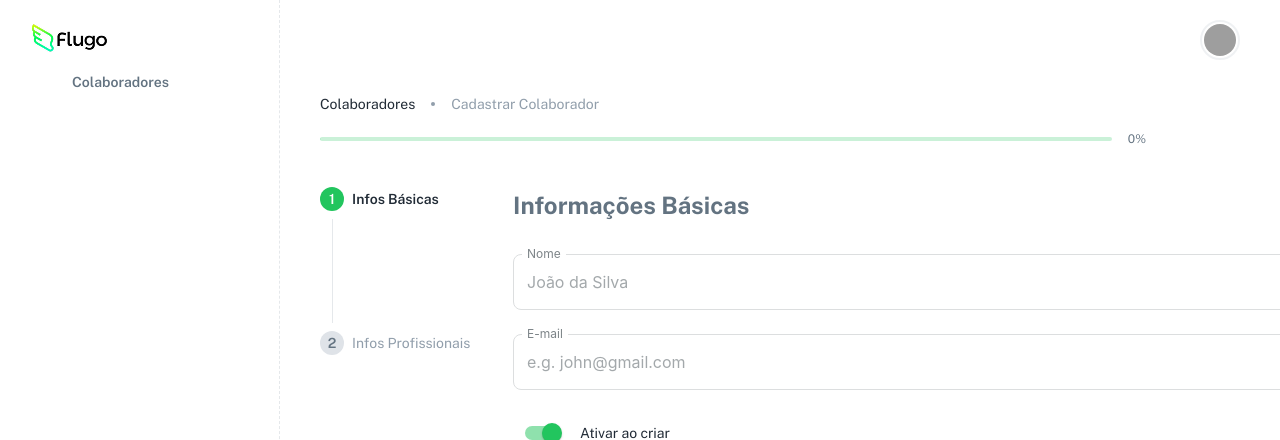
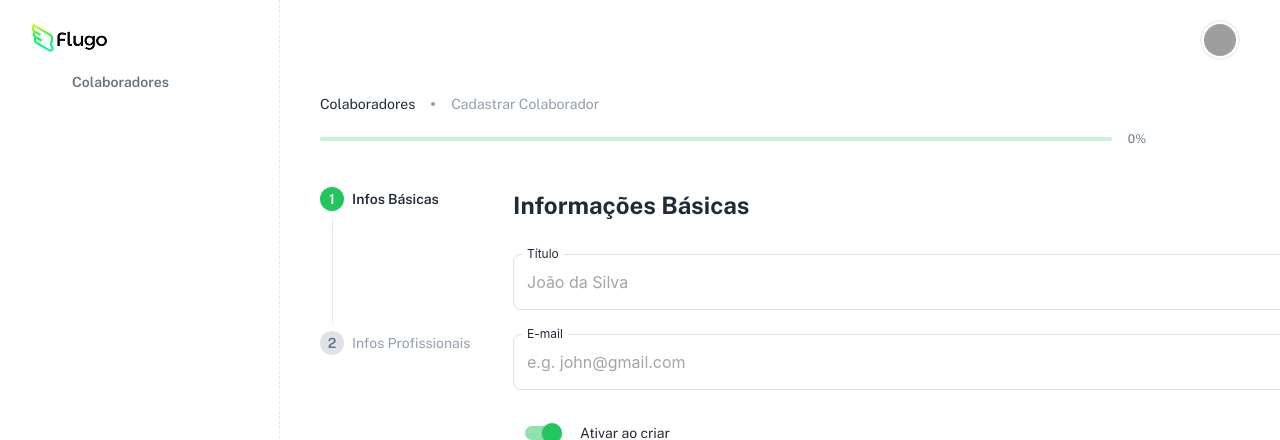
Before and after one commit to jampdroRomano/employee-onboarding-wizard, a React (Vite) app: page /criar in a window 1280 px wide. Shown: the top 440 px of the page. Built offline with nearby package versions, Linux system fonts and the light colour scheme; grey boxes are pictures that could not be loaded; some icons are missing.

Commit message:
feat: enhance AppTextField styling; update BasicInfoForm and ProfessionalInfoForm to improve user experience and validation

```diff
--- a/src/components/common/AppTextField.tsx
+++ b/src/components/common/AppTextField.tsx
@@ -1,4 +1,3 @@
-// src/components/common/AppTextField.tsx
 import { TextField } from '@mui/material';
 import type { TextFieldProps, InputLabelProps } from '@mui/material';
 
@@ -19,9 +18,11 @@ export const AppTextField = ({
   ...props
 }: AppTextFieldProps) => {
 
-  const baseColor = fixedActiveColor || '#dcdedf';
+  // Cores
   const interactionColor = fixedActiveColor || focusColor;
   const errorColor = '#d32f2f';
+  const labelDefaultColor = '#212B36';
+  const borderDefaultColor = 'rgba(145, 158, 171, 0.32)';
 
   return (
     <TextField
@@ -34,7 +35,10 @@ export const AppTextField = ({
             sx: {
                 ...fontInter,
                 fontSize: '16px',
-                color: error ? errorColor : (fixedActiveColor ? fixedActiveColor : 'rgba(38, 50, 56, 0.6)'),
+                // 1. Cor padrão (sem foco) = Preto
+                color: error ? errorColor : labelDefaultColor,
+
+                // 2. Cor no foco = Verde (interactionColor)
                 '&.Mui-focused': {
                   color: error ? errorColor : interactionColor,
                   fontWeight: 500,
@@ -46,7 +50,7 @@ export const AppTextField = ({
                 ...fontInter,
                 height: '56px',
                 boxSizing: 'border-box',
-                color: '#263238',
+                color: labelDefaultColor,
             }
         }
       }}
@@ -56,18 +60,18 @@ export const AppTextField = ({
           borderRadius: '8px',
           backgroundColor: 'transparent',
 
-          // Borda Base
+          // Borda Inativa (Cinza)
           '& fieldset': {
-            borderColor: error ? errorColor : baseColor,
+            borderColor: error ? errorColor : borderDefaultColor,
             borderWidth: fixedActiveColor ? '2px' : '1px',
           },
 
-          // Hover
+          // Hover (Verde)
           '&:hover fieldset': {
             borderColor: error ? errorColor : interactionColor,
           },
 
-          // Focus
+          // Foco (Verde)
           '&.Mui-focused fieldset': {
             borderColor: error ? errorColor : interactionColor,
           },
--- a/src/components/onboarding/BasicInfoForm.tsx
+++ b/src/components/onboarding/BasicInfoForm.tsx
@@ -24,7 +24,7 @@ export const BasicInfoForm = ({ formData, errors, handleChange }: BasicInfoFormP
             fontFamily: '"Public Sans", sans-serif',
             fontWeight: 700,
             fontSize: '24px',
-            color: '#637381'
+            color: '#212B36'
         }}
       >
         Informações Básicas
@@ -33,7 +33,7 @@ export const BasicInfoForm = ({ formData, errors, handleChange }: BasicInfoFormP
       <Stack spacing={3}>
 
         <AppTextField
-            label="Nome"
+            label="Título"
             placeholder="João da Silva"
             focusColor="#22C55E"
 
--- a/src/components/onboarding/ProfessionalInfoForm.tsx
+++ b/src/components/onboarding/ProfessionalInfoForm.tsx
@@ -1,10 +1,15 @@
 import { Box, Typography, MenuItem } from '@mui/material';
 import { AppTextField } from '../common/AppTextField';
 
-// Opções estáticas por enquanto
+interface ProfessionalInfoFormProps {
+  department: string;
+  error: string;
+  handleChange: (value: string) => void;
+}
+
 const departments = ['Design', 'TI', 'Marketing', 'Produto'];
 
-export const ProfessionalInfoForm = () => {
+export const ProfessionalInfoForm = ({ department, error, handleChange }: ProfessionalInfoFormProps) => {
   return (
     <Box sx={{ width: '100%' }}>
       <Typography
@@ -14,7 +19,7 @@ export const ProfessionalInfoForm = () => {
             fontFamily: '"Public Sans", sans-serif',
             fontWeight: 700,
             fontSize: '24px',
-            color: '#637381'
+            color: '#212B36'
         }}
       >
         Informações Profissionais
@@ -24,22 +29,29 @@ export const ProfessionalInfoForm = () => {
         <AppTextField
             select
             fullWidth
-            label="Departamento"
             placeholder="Selecione um departamento"
             focusColor="#22C55E"
+
+            value={department}
+            onChange={(e) => handleChange(e.target.value)}
+
+            error={!!error}
+            helperText={error}
+
             sx={{
               '& .MuiInputBase-root': {
                 height: '54px',
               },
               '& .MuiOutlinedInput-notchedOutline': {
                 borderWidth: '1px',
-                borderColor: 'rgba(220, 222, 223)',
+                borderColor: error ? '#d32f2f' : 'rgba(145, 158, 171, 0.20)',
               }
             }}
             SelectProps={{
                displayEmpty: true,
                renderValue: (selected: any) => {
                   if (!selected) {
+                    // Mantemos o placeholder visual interno
                     return <span style={{ color: '#919EAB' }}>Selecione um departamento</span>;
                   }
                   return selected;
--- /dev/null
+++ b/src/hooks/useProfessionalInfo.ts
@@ -0,0 +1,27 @@
+import { useState } from 'react';
+
+export const useProfessionalInfo = () => {
+  const [department, setDepartment] = useState('');
+  const [error, setError] = useState('');
+
+  const handleChange = (value: string) => {
+    setDepartment(value);
+    // Limpa o erro assim que o usuário seleciona algo
+    if (error) setError('');
+  };
+
+  const validateStep = (): boolean => {
+    if (!department) {
+      setError('Por favor, selecione um departamento.');
+      return false;
+    }
+    return true;
+  };
+
+  return {
+    department,
+    error,
+    handleChange,
+    validateStep
+  };
+};
--- a/src/pages/CreateEmployee.tsx
+++ b/src/pages/CreateEmployee.tsx
@@ -8,18 +8,29 @@ import { BasicInfoForm } from '../components/onboarding/BasicInfoForm';
 import { ProfessionalInfoForm } from '../components/onboarding/ProfessionalInfoForm';
 import { AppButton } from '../components/common/AppButton';
 import { useBasicInfo } from '../hooks/useBasicInfo';
+import { useProfessionalInfo } from '../hooks/useProfessionalInfo';
 
 export const CreateEmployee = () => {
   const navigate = useNavigate();
   const [currentStep, setCurrentStep] = useState(1);
-  const { formData, errors, handleChange, validateStep } = useBasicInfo();
+
+  const basicInfo = useBasicInfo();
+  const profInfo = useProfessionalInfo();
 
   const handleNext = () => {
     if (currentStep === 1) {
-      const isValid = validateStep();
+      const isValid = basicInfo.validateStep();
       if (isValid) setCurrentStep(2);
     } else {
-      console.log('Finalizar Cadastro', formData);
+      const isValid = profInfo.validateStep();
+
+      if (isValid) {
+        const payload = {
+            ...basicInfo.formData,
+            departamento: profInfo.department
+        };
+        console.log('Dados prontos para enviar ao Firebase:', payload);
+      }
     }
   };
 
@@ -47,7 +58,6 @@ export const CreateEmployee = () => {
       <Box sx={{ pr: { xs: 0, md: '94px' } }}>
         <OnboardingProgress progress={progressValue} />
 
-        {/* CONTAINER PRINCIPAL  */}
         <Box
           sx={{
             mt: '39px',
@@ -57,26 +67,28 @@ export const CreateEmployee = () => {
             alignItems: 'flex-start',
           }}
         >
-          {/* 1. COLUNA ESQUERDA: Stepper (Fixo) */}
           <Box sx={{ width: { xs: '100%', md: '153px' }, flexShrink: 0 }}>
             <StepperVertical currentStep={currentStep} />
           </Box>
 
-          {/* 2. COLUNA DIREITA: Formulário + Botões */}
           <Box sx={{ width: '100%' }}>
+
             <Box sx={{ minHeight: '272px' }}>
                 {currentStep === 1 ? (
                   <BasicInfoForm
-                    formData={formData}
-                    errors={errors}
-                    handleChange={handleChange}
+                    formData={basicInfo.formData}
+                    errors={basicInfo.errors}
+                    handleChange={basicInfo.handleChange}
                   />
                 ) : (
-                  <ProfessionalInfoForm />
+                  <ProfessionalInfoForm
+                    department={profInfo.department}
+                    error={profInfo.error}
+                    handleChange={profInfo.handleChange}
+                  />
                 )}
             </Box>
 
-            {/* B. ÁREA DOS BOTÕES*/}
             <Box
               sx={{
                 mt: '120px',
```
